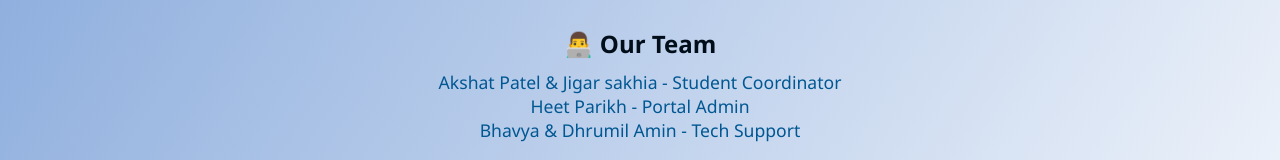
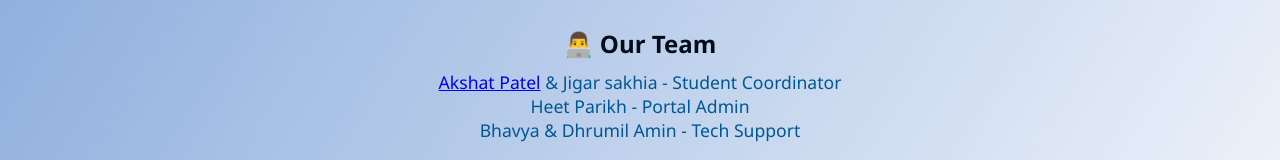
Before and after one commit to Parva-28/WDF-P1, a plain HTML site: page portal.html in a window 1280 px wide. Shown: the part 1364-1524 px from the top of the page. Drawn offline with Linux system fonts and the light colour scheme.

Commit message:
Added file

```diff
--- a/portal.html
+++ b/portal.html
@@ -94,7 +94,7 @@
     <section id="about" class="section team">
         <h2>👨‍💻 Our Team</h2>
         <ul>
-            <li>Akshat Patel & Jigar sakhia - Student Coordinator</li>
+            <li><a href="https://stellar=concha-86c16b.netlify.app">Akshat Patel</a> & Jigar sakhia - Student Coordinator</li>
             <li>Heet Parikh - Portal Admin</li>
             <li>Bhavya & Dhrumil Amin - Tech Support</li>
         </ul>
```
